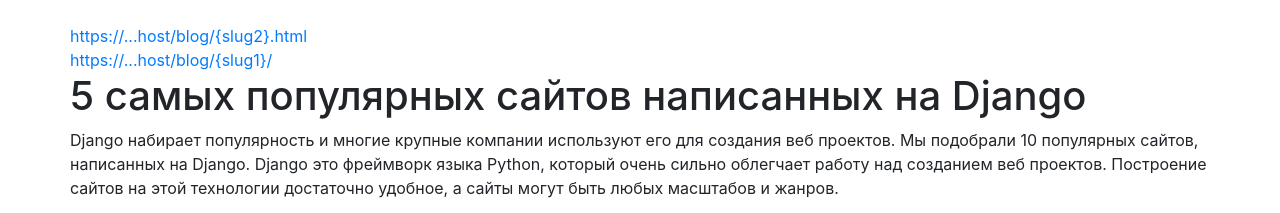
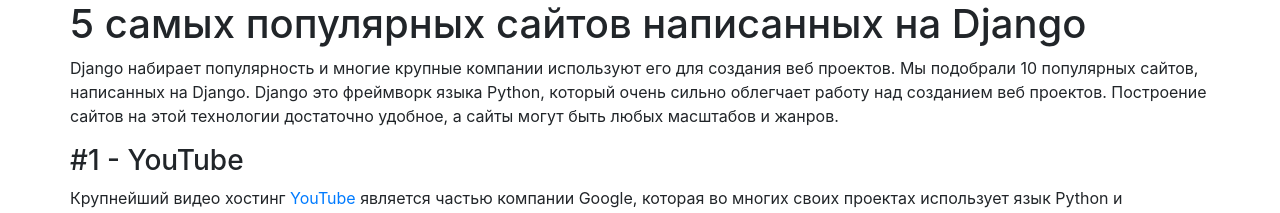
Before and after one commit to devmanorg/djeck1432.github.io, a plain HTML site: page index.html in a window 1280 px wide. Shown: the top 213 px of the page. Drawn offline with nearby package versions, Linux system fonts and the light colour scheme.

Commit message:
Update index.html

```diff
--- a/index.html
+++ b/index.html
@@ -14,10 +14,6 @@
     <div class="container">
           <div class="row align-items-center">
               <div>
-                  <br>
-                  <a href="blog/index_2.html">https://...host/blog/{slug2}.html</a>
-                  <br>
-                  <a href="blog/">https://...host/blog/{slug1}/</a>
                   <h1>5 самых популярных сайтов написанных на Django</h1>
                   <p>Django набирает популярность и многие крупные компании используют его для создания веб проектов.
                       Мы подобрали 10 популярных сайтов, написанных на Django.
```
